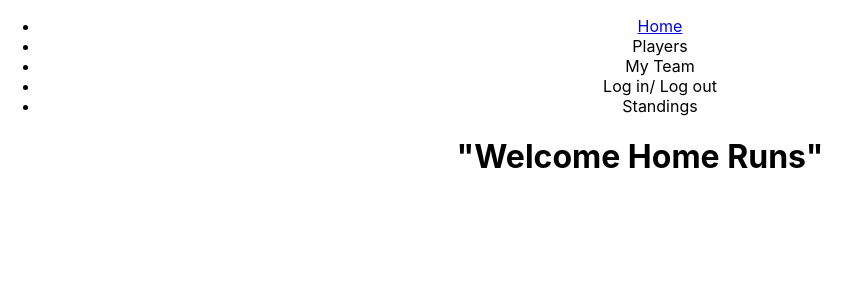
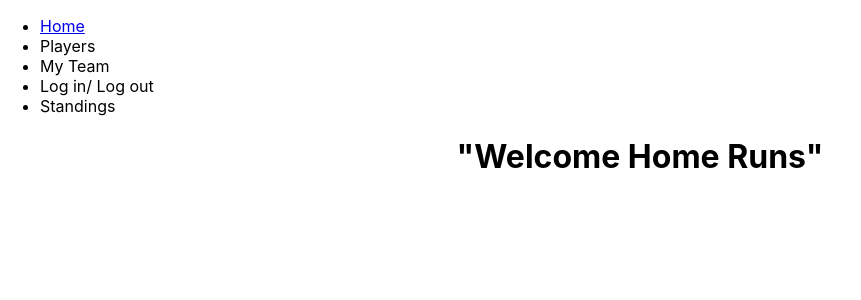
Before and after one commit to jccaropino7786/homerun_fantasy_baseball, a React (Create React App) app in the folder client/: page / in a window 1280 px wide. Shown: the top 300 px of the page, without its empty margins (0-861 px from the left). Built offline with nearby package versions, Linux system fonts and the light colour scheme.

Commit message:
problem with browser visual

```diff
--- a/client/src/App.js
+++ b/client/src/App.js
@@ -6,11 +6,13 @@ import Home from './components/Home';
 
 function App() {
   return (
-    <div className="App">
+    <div>
       <NavBar/>
-      <Routes>
-        <Route path='/' element={<Home/>} />
-      </Routes>
+      <div className="App">
+        <Routes>
+          <Route path='/' element={<Home/>} />
+        </Routes>
+      </div>
     </div>
   );
 }
--- a/client/src/index.js
+++ b/client/src/index.js
@@ -8,13 +8,13 @@ import reportWebVitals from './reportWebVitals';
 // import store from './redux/store';
 
 ReactDOM.render(
-  <React.StrictMode>
+
     <BrowserRouter>
       {/* <Provider store={store}> */}
         <App />
       {/* </Provider> */}
     </BrowserRouter>
-  </React.StrictMode>,
+  ,
   document.getElementById('root')
 );
 
```
